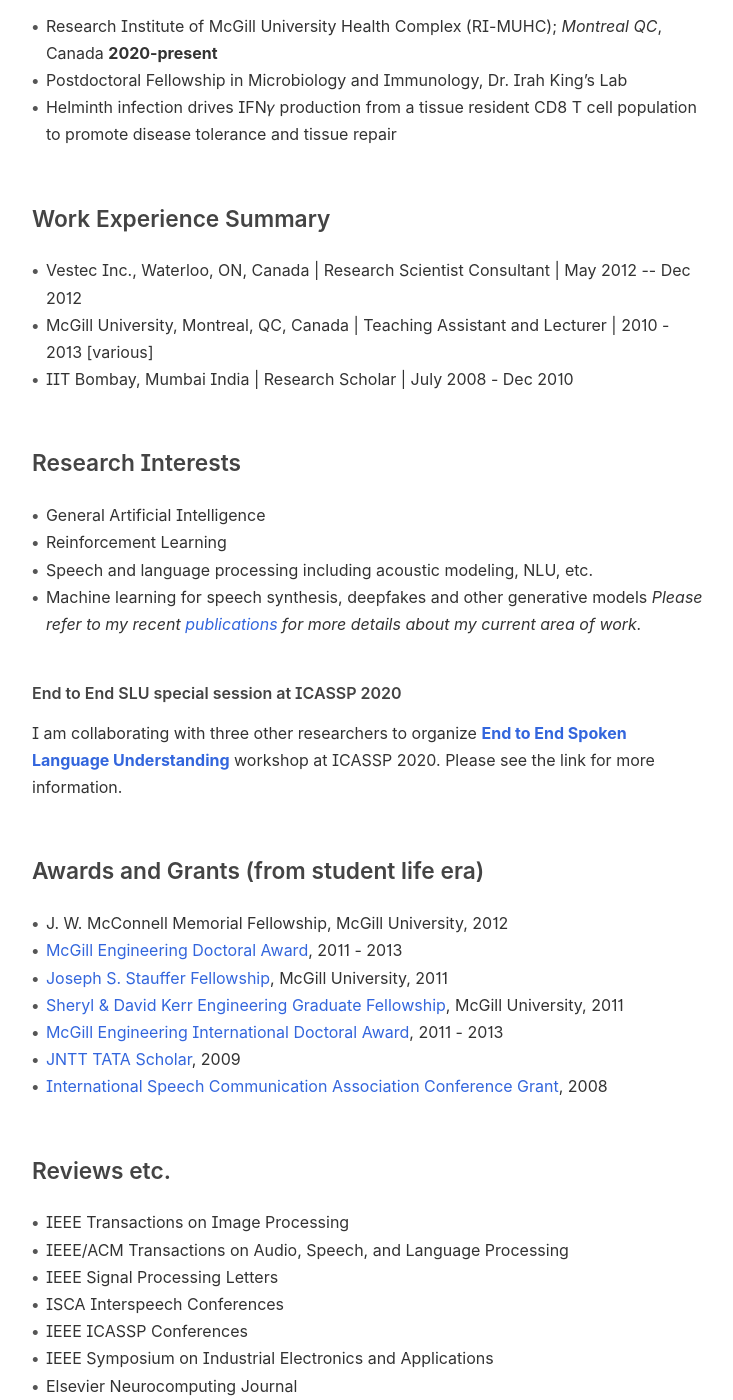
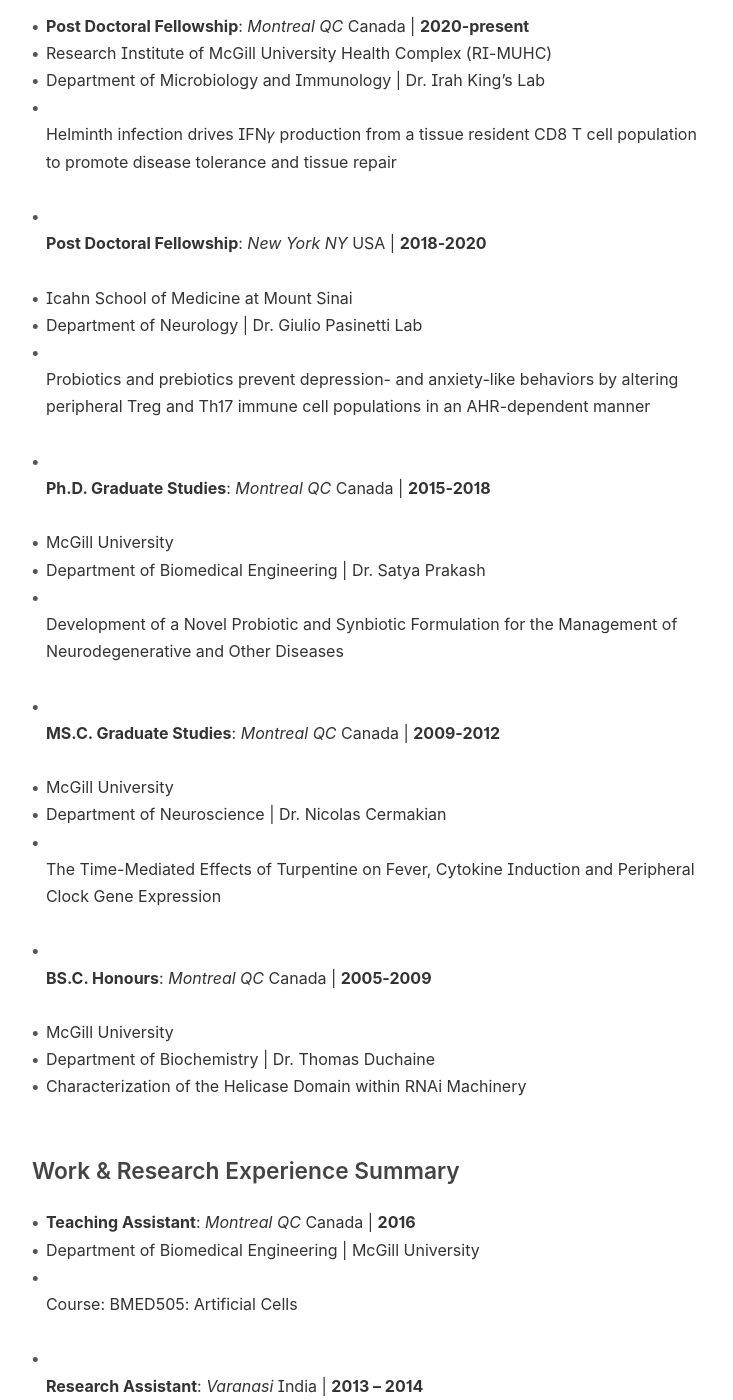
Before and after one commit to suswes/suswes.github.io, an MkDocs documentation site: the page built from docs/index.md, in a window 1280 px wide and 1400 px high, scrolled down 1139 px. Shown: the whole window, without its empty margins (400-1133 px from the left). Built offline with MkDocs 1.6.1, drawn with Linux system fonts in a browser that asks for light colours; some web fonts are replaced; some of the changed text lies outside the part shown.

Commit message:
Update index.md

```diff
--- a/docs/index.md
+++ b/docs/index.md
@@ -2,7 +2,7 @@
 ## Susan Westfall, Ph.D.
 
 
-<img src="pics/susan.jpg" alt="susan-photo" style="float:left;width:350px;height:200px;margin: 5px 50px;">
+<img src="pics/susan.jpg" alt="susan-photo" style="float:left;width:200px;height:270px;margin: 5px 50px;">
 
 ## How to connect
 - [LinkedIn](https://www.linkedin.com/in/susan-westfall-9a7b4248){target=_blank}
@@ -22,51 +22,56 @@
 
 
 ## Education
-- Research Institute of McGill University Health Complex (RI-MUHC); _Montreal QC_, Canada	**2020-present**
- - Postdoctoral Fellowship in Microbiology and Immunology, Dr. Irah King’s Lab
- -  Helminth infection drives IFN𝛾 production from a tissue resident CD8 T cell population
-to promote disease tolerance and tissue repair
+- **Post Doctoral Fellowship**: _Montreal QC_ Canada	| **2020-present**
+  - Research Institute of McGill University Health Complex (RI-MUHC)
+  - Department of Microbiology and Immunology | Dr. Irah King’s Lab
+  - Helminth infection drives IFN𝛾 production from a tissue resident CD8 T cell population to promote disease tolerance and tissue repair
+
+- **Post Doctoral Fellowship**: _New York NY_ USA	| **2018-2020**
+  - Icahn School of Medicine at Mount Sinai
+  - Department of Neurology | Dr. Giulio Pasinetti Lab
+  - Probiotics and prebiotics prevent depression- and anxiety-like behaviors by altering peripheral Treg and Th17 immune cell populations in an AHR-dependent manner
+
+- **Ph.D. Graduate Studies**: _Montreal QC_ Canada	| **2015-2018**
+  - McGill University
+  - Department of Biomedical Engineering | Dr. Satya Prakash
+  - Development of a Novel Probiotic and Synbiotic Formulation for the Management of Neurodegenerative and Other Diseases
+
+- **MS.C. Graduate Studies**: _Montreal QC_ Canada	| **2009-2012**
+  - McGill University
+  - Department of Neuroscience | Dr. Nicolas Cermakian
+  - The Time-Mediated Effects of Turpentine on Fever, Cytokine Induction and Peripheral Clock Gene Expression
+
+- **BS.C. Honours**: _Montreal QC_ Canada	| **2005-2009**
+  - McGill University
+  - Department of Biochemistry | Dr. Thomas Duchaine
+  - Characterization of the Helicase Domain within RNAi Machinery
 
 
+## Work & Research Experience Summary
+ - **Teaching Assistant**: _Montreal QC_ Canada	| **2016**
+   - Department of Biomedical Engineering	| McGill University
+   - Course: BMED505: Artificial Cells
+
+ - **Research Assistant**: _Varanasi_ India	| **2013 – 2014**
+   - Department of Biochemistry	| Banaras Hindu University
+   - Exploring immunological and behavioral benefits of nutraceuticals for Parkinson’s disease.
+
+ - **Research Assistant**: _Montreal QC_ Canada | **2012-2013**
+   - McGill University & Genome Quebec Innovation Centre
+   - Determination of epigenetic modifications in clinical sampes using high-throughput, Next-Generation sequencing technologies for MethylC-Seq, ChIP-Seq and RNA-Seq
+
+ - **Teaching Assistant and Grader**: _Montreal QC_ Canada | **2011-2012**
+   - Department of Biochemistry | McGill University
+   - Bioc300D2: Laboratory in Biochemistry
+
+ - **Undergraduate Researcher** _Montreal QC_ Canada  | **2007**
+   - Department of Biomedical Engineering | McGill University
+   - iGEM: International Genetically Engineered Machines Competition | MIT
+   - Group research leader for iGEM. We strove to engineer a robust quorum sensor in bacteria and to mathematically model this stochastic system for execution in Mathematica.
 
 
-## Work Experience Summary
-- Vestec Inc., Waterloo, ON, Canada | Research Scientist Consultant | May 2012 -- Dec 2012
-- McGill University, Montreal, QC, Canada | Teaching Assistant and Lecturer | 2010 - 2013 [various]
-- IIT Bombay, Mumbai India | Research Scholar | July 2008 - Dec 2010
-
-## Research Interests
-- General Artificial Intelligence
-- Reinforcement Learning
-- Speech and language processing including acoustic modeling, NLU, etc.
-- Machine learning for speech synthesis, deepfakes and other generative models
-*Please refer to my recent [publications](./publications.html) for more details about my current area of work.*
-
-### End to End SLU special session at ICASSP 2020
-
-I am collaborating with three other researchers to organize **[End to End Spoken Language Understanding](https://sites.google.com/fluent.ai/icassp2020slu){target=_blank}** workshop at ICASSP 2020. Please see the link for more information.
+## Awards
 
 
-
-## Awards and Grants (from student life era)
-- J. W. McConnell Memorial Fellowship, McGill University, 2012
-- [McGill Engineering Doctoral Award](http://www.mcgill.ca/engineering/current-students/graduate-students/funding/meda){target=_blank}, 2011 - 2013
-- [Joseph S. Stauffer Fellowship](http://www.mcgill.ca/engineering/current-students/graduate-students/funding/meda/named-fellowships/stauffer){target=_blank}, McGill University, 2011
-- [Sheryl & David Kerr Engineering Graduate Fellowship](http://www.mcgill.ca/engineering/current-students/graduate-students/funding/meda/named-fellowships/kerr){target=_blank}, McGill University, 2011
-- [McGill Engineering International Doctoral Award](http://www.mcgill.ca/engineering/current-students/graduate-students/funding/meita){target=_blank}, 2011 - 2013
-- [JNTT TATA Scholar](http://www.dorabjitatatrust.org/id/72/J.N.%20Tata%20Endowment%20for%20the%20Higher%20Education%20of%20Indians/){target=_blank}, 2009
-- [International Speech Communication Association Conference Grant](http://www.isca-speech.org/iscaweb/index.php/grants){target=_blank}, 2008
-
-## Reviews etc.
-- IEEE Transactions on Image Processing
-- IEEE/ACM Transactions on Audio, Speech, and Language Processing
-- IEEE Signal Processing Letters
-- ISCA Interspeech Conferences
-- IEEE ICASSP Conferences
-- IEEE Symposium on Industrial Electronics and Applications
-- Elsevier Neurocomputing Journal
-- Elsevier Speech Communications Journal
-- MDPI Mathematical and Computational Applications
-- MDPI Entropy
-- MDPI Computers
-- MDPI Applied Sciences
+## Other Activities
```
